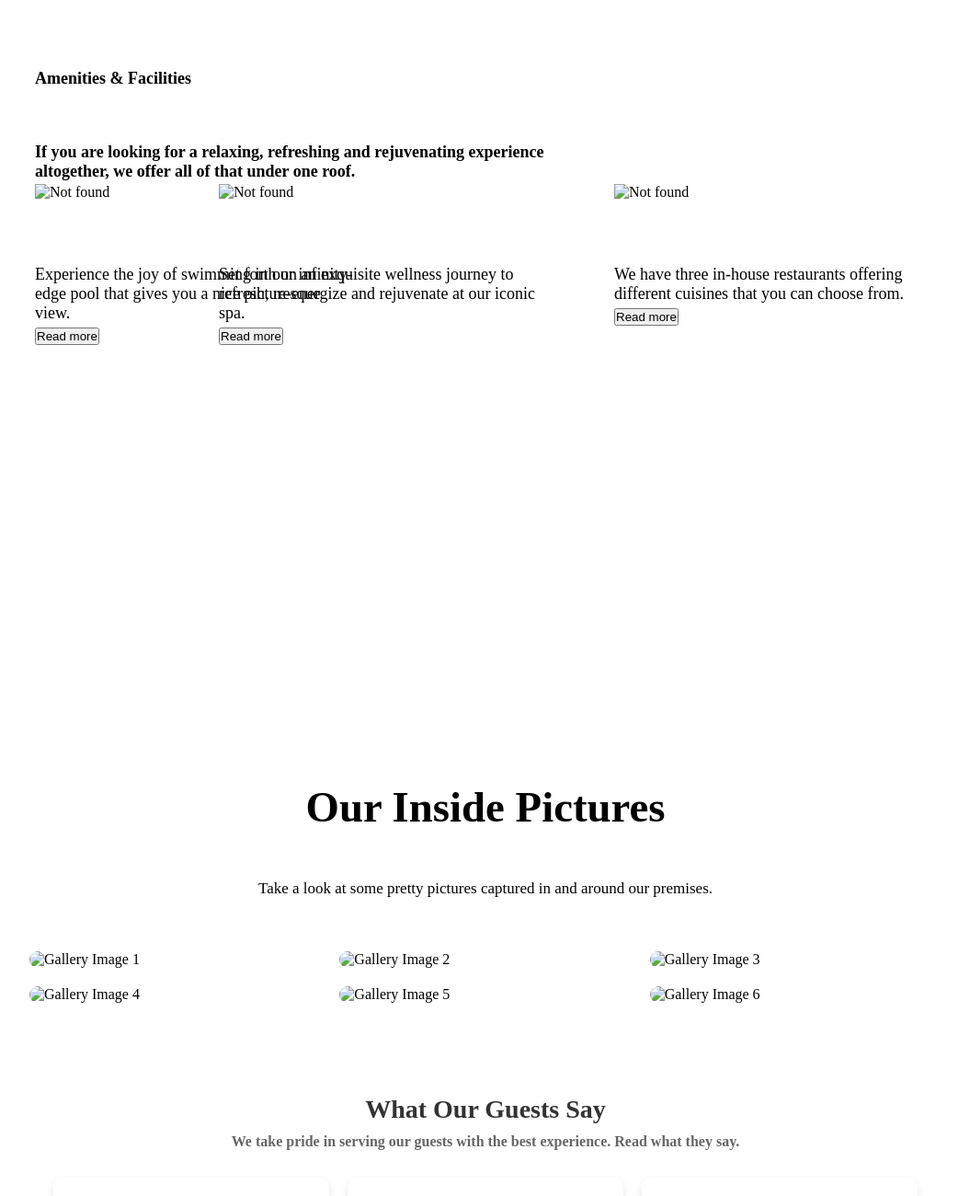
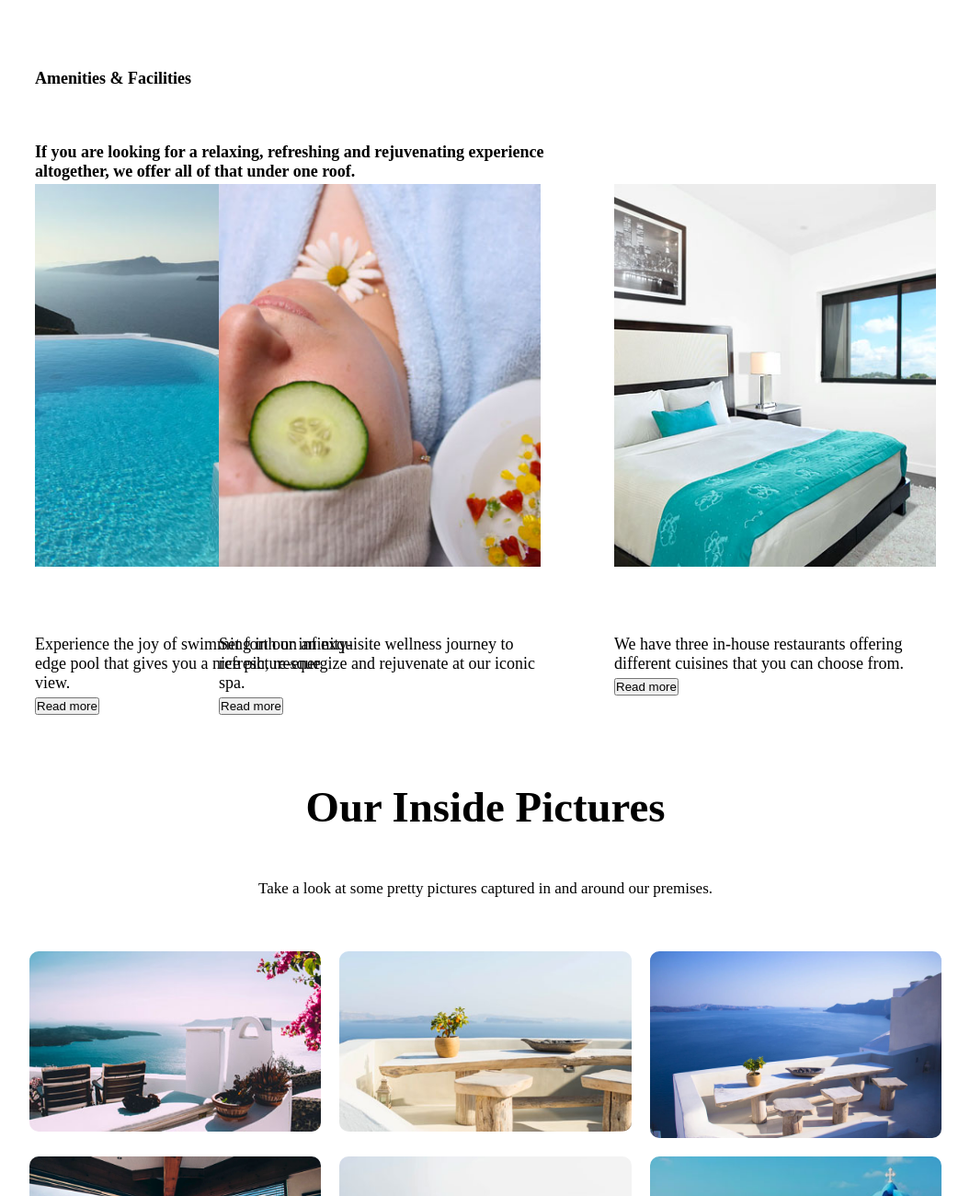
Before and after one commit to Shruti16032/TravelWebsite, a plain HTML site: page index.html in a window 1280 px wide. Shown: the part 1500-2800 px from the top of the page at 92% size, without its empty margins (112-1167 px from the left). Drawn offline with Linux system fonts and the light colour scheme.

Commit message:
Update index.html

```diff
--- a/index.html
+++ b/index.html
@@ -87,7 +87,7 @@
     #msection{
           height:700px;
           width: 100%;
-          background-image: url('./image/bg_1.jpg');
+          background-image: url('./bg_1.jpg');
           background-size:cover;
           background-repeat: no-repeat;
           background-position: center;
@@ -485,9 +485,9 @@
             <span >Travel & Tourism</span>
         </div>
         <nav id="hcenter">
-           <a href="./Travel&Tourism.html">Home</a>
-           <a href="../UI_final_project/Rooms_n.html">ROOMS</a>
-           <a href="../UI_final_project/ContactPage.html">CONTACTS</a>
+           <a href="./index">Home</a>
+           <a href="./Rooms_n.html">ROOMS</a>
+           <a href="./ContactPage.html">CONTACTS</a>
         </nav>
         <div id="hend">
             <a href="##">REGRVATION</a>
@@ -507,7 +507,7 @@
           </section>
           <section id="msection2">
             <div id="img1">
-              <img src="./image/img1.jpg" alt="not found">
+              <img src="./img1.jpg" alt="not found">
             </div>
             <div id="text1">
               <p>Surrounded by scenic beauty and attractive tourist attractions we<br> make it
@@ -526,7 +526,7 @@
                 walk home with memories and wonderful moments.</p>
             </div>
             <div id="img2">
-              <img src="./image/img2.jpg" alt="not found">
+              <img src="./img2.jpg" alt="not found">
             </div>
 
           </section>
@@ -540,21 +540,21 @@
 
             </div>
             <div class="spa1">
-              <img src="./image/img3.jpg" alt="Not found"><br>
+              <img src="./img3.jpg" alt="Not found"><br>
               <h5>An Infinite-edge Pool</h5><br>
               <p>Experience the joy of swimming in our infinity-edge
                  pool that gives you a nice picturesque view.</p>
                  <button>Read more</button>
               </div>
             <div class="spa2">
-              <img src="./image/img4.jpg" alt="Not found"><br>
+              <img src="img4.jpg" alt="Not found"><br>
               <h5>An Iconic Spa</h5><br>
               <p>Set forth on an exquisite wellness journey to refresh,
                  re-energize and rejuvenate at our iconic spa.</p>
                 <button>Read more</button>
             </div>
             <div class=spa3>
-              <img src="./image/img5.jpg" alt="Not found"><br>
+              <img src="img5.jpg" alt="Not found"><br>
               <h5>In-house Restaurants</h5><br>
               <p>We have three in-house restaurants offering different cuisines
                  that you can choose from.</p>
@@ -567,12 +567,12 @@
            <p> Take a look at some pretty pictures captured in and around our premises.</p>
           </div>
           <div class="gallery-container">
-            <img src="./image/gallery-1.jpg" alt="Gallery Image 1">
-            <img src="./image/gallery-2.jpg" alt="Gallery Image 2">
-            <img src="./image/gallery-3.jpg" alt="Gallery Image 3">
-            <img src="./image/gallery-4.jpg" alt="Gallery Image 4">
-            <img src="./image/gallery-5.jpg" alt="Gallery Image 5">
-            <img src="./image/gallery-6.jpg" alt="Gallery Image 6">
+            <img src="gallery-1.jpg" alt="Gallery Image 1">
+            <img src="gallery-2.jpg" alt="Gallery Image 2">
+            <img src="gallery-3.jpg" alt="Gallery Image 3">
+            <img src="gallery-4.jpg" alt="Gallery Image 4">
+            <img src="gallery-5.jpg" alt="Gallery Image 5">
+            <img src="gallery-6.jpg" alt="Gallery Image 6">
           </div>
         </section>
         <section id="msection5">
```
